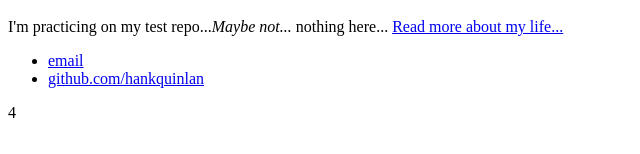
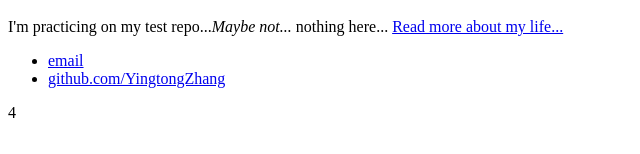
Before and after one commit to YingtongZhang/YingtongZhang.github.io, a plain HTML site: page index.html in a window 1280 px wide. Shown: the part 150-304 px from the top of the page, 0-640 px from the left. Drawn offline with Linux system fonts and the light colour scheme.

Commit message:
Update index.html

```diff
--- a/index.html
+++ b/index.html
@@ -21,7 +21,7 @@
 		<footer>
     		<ul>
         		<li><a href="mailto:hankquinlanhub@gmail.com">email</a></li>
-        		<li><a href="https://github.com/hankquinlan">github.com/hankquinlan</a></li>
+        		<li><a href="https://github.com/YingtongZhang">github.com/YingtongZhang</a></li>
 			</ul>
 		</footer>
 	</body>
```
